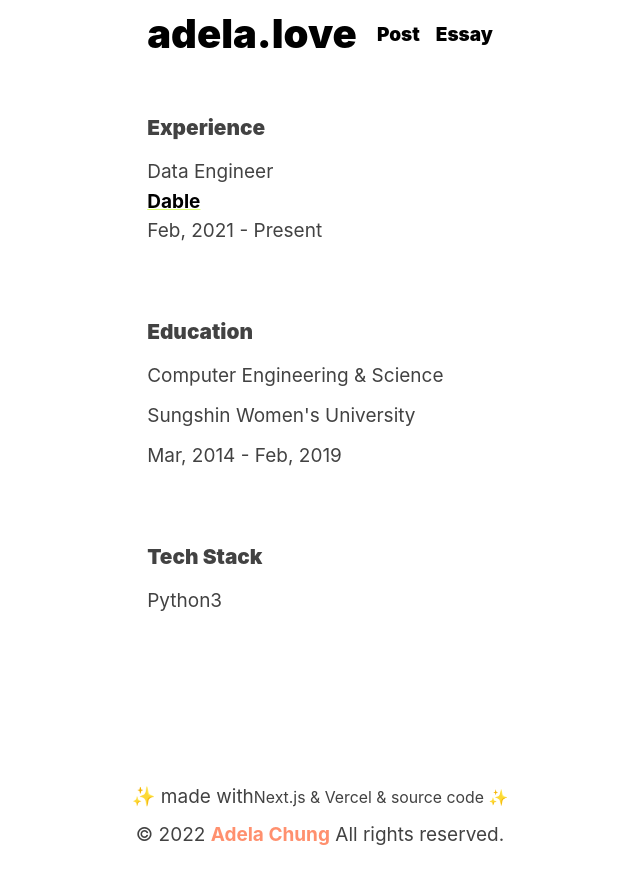
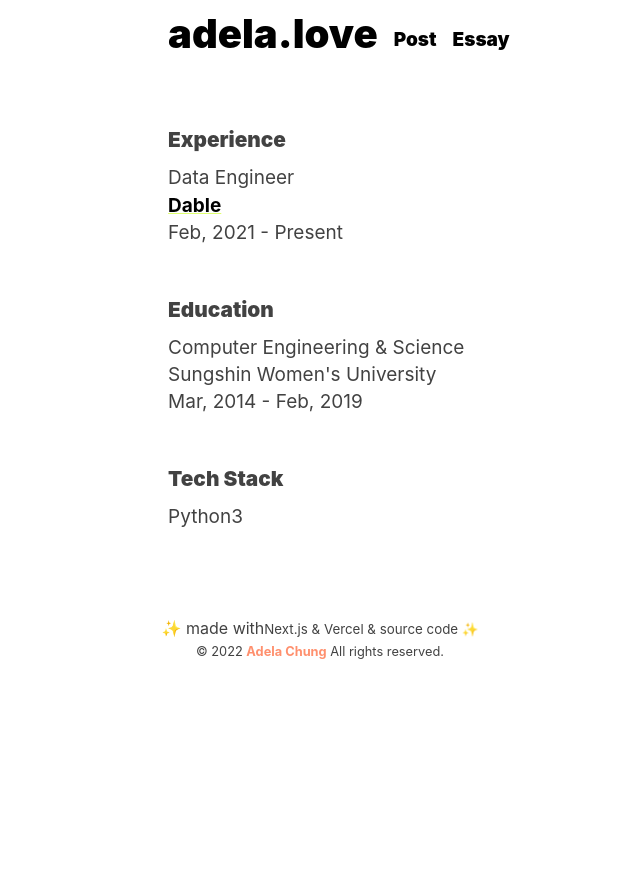
Before and after one commit to love-adela/adela.love, a Next.js app: page / in a window 768 px wide. Shown: the top 884 px of the page, without its empty margins (64-704 px from the left). After the commit the page ends 800 px from the top, so only its background shows below. Built offline with nearby package versions, Linux system fonts and the light colour scheme.

Commit message:
Correspond to responsive design
* Modify home

```diff
--- a/components/footer.module.css
+++ b/components/footer.module.css
@@ -1,13 +1,16 @@
 .footer {
     display: flex;
     justify-content: center;
-    padding-top: 1%;
+    margin-top: 10%;
     padding-bottom: 3%;
+    text-align: center;
+    font-size: 1rem;
 }
 
 .footerCopyright {
     display: flex;
     align-items: center;
     justify-content: center;
-    padding-top: 5%;
+    padding-top: 3%;
+    font-size: .8rem;
 }
--- a/components/header.module.css
+++ b/components/header.module.css
@@ -1,10 +1,42 @@
+/* Mobile */
+@media screen and (max-width:768px) {
+  .header {
+    justify-content: flex-start;
+    margin-left: 1.8rem;
+    line-height: 60px;
+  }
+
+  .article {
+    flex-wrap: wrap;
+    justify-content: flex-start;
+  }
+
+}
+
+/* Desktop & Ipad */
+@media screen and (min-width:768px) {
+
+  .header {
+    flex-wrap: wrap;
+    justify-content: center;
+    line-height: 60px;
+  }
+}
+
+.headingXl {
+  font-size: 1.6em;
+  line-height: 1.3;
+  font-weight: 800;
+  letter-spacing: -0.05rem;
+  margin: 1rem 0 1.5rem;
+  word-break: keep-all;
+  overflow-wrap: break-word;
+}
+
 .header {
   display: flex;
-  align-items: center;
-  justify-content: center;
-  max-width: 100%;
   padding-top: 10px;
-  height: 100%;
+
 }
 
 .headerNavbar {
@@ -38,7 +70,7 @@
 
 .headerSpecWrap ul {
   display: flex;
-  flex-direction: row;
+  flex-direction: flex-start;
   justify-content: space-between;
   align-items: center;
   height: 100%;
--- a/styles/global.css
+++ b/styles/global.css
@@ -37,8 +37,3 @@ img {
   max-width: 100%;
   display: block;
 }
-
-footer {
-  text-align: center;
-  margin: 8rem;
-}
--- a/styles/utils.module.css
+++ b/styles/utils.module.css
@@ -1,18 +1,34 @@
+/* Mobile */
 @media screen and (max-width:768px) {
-  .header {
-    flex-wrap: wrap;
+  .homeIntroduction {
+    justify-content: flex-start;
+    margin-left: 1.8rem;
   }
-  .header > small {
-    align-self: center;
-    margin-left: 1.8rem;
+
+  .resumeSpec {
+    line-height: 1.5rem;
+  }
+
+  .homeResume {
+    width: 100%;
   }
 }
 
+/* Desktop & Ipad */
 @media screen and (min-width:768px) {
-  .header > small {
-    margin: 1.8rem;
+  .homeIntroduction {
+    justify-content: center;
+  }
+
+  .resumeSpec {
+    line-height: 1.7rem;
+  }
+
+  .homeResume {
+    width: 45%;
   }
 }
+
 
 .headingXl {
   font-size: 1.6em;
@@ -239,7 +255,6 @@
 .homeIntroduction {
   display: flex;
   align-items: center;
-  justify-content: center;
   max-width: 100%;
   padding-top: 5%;
 }
@@ -248,7 +263,7 @@
   display: flex;
   flex-direction: column;
   justify-content: space-between;
-  width: 45%;
+  /* width: 45%; */
 }
 
 .resumeCompany {
@@ -277,11 +292,7 @@
 }
 
 .resumeSpec {
-  padding-bottom: 30px;
-}
-
-.resumeSpec p {
-  line-height: 2.5rem;
+  padding-bottom: .8rem;
 }
 
 .article {
```
